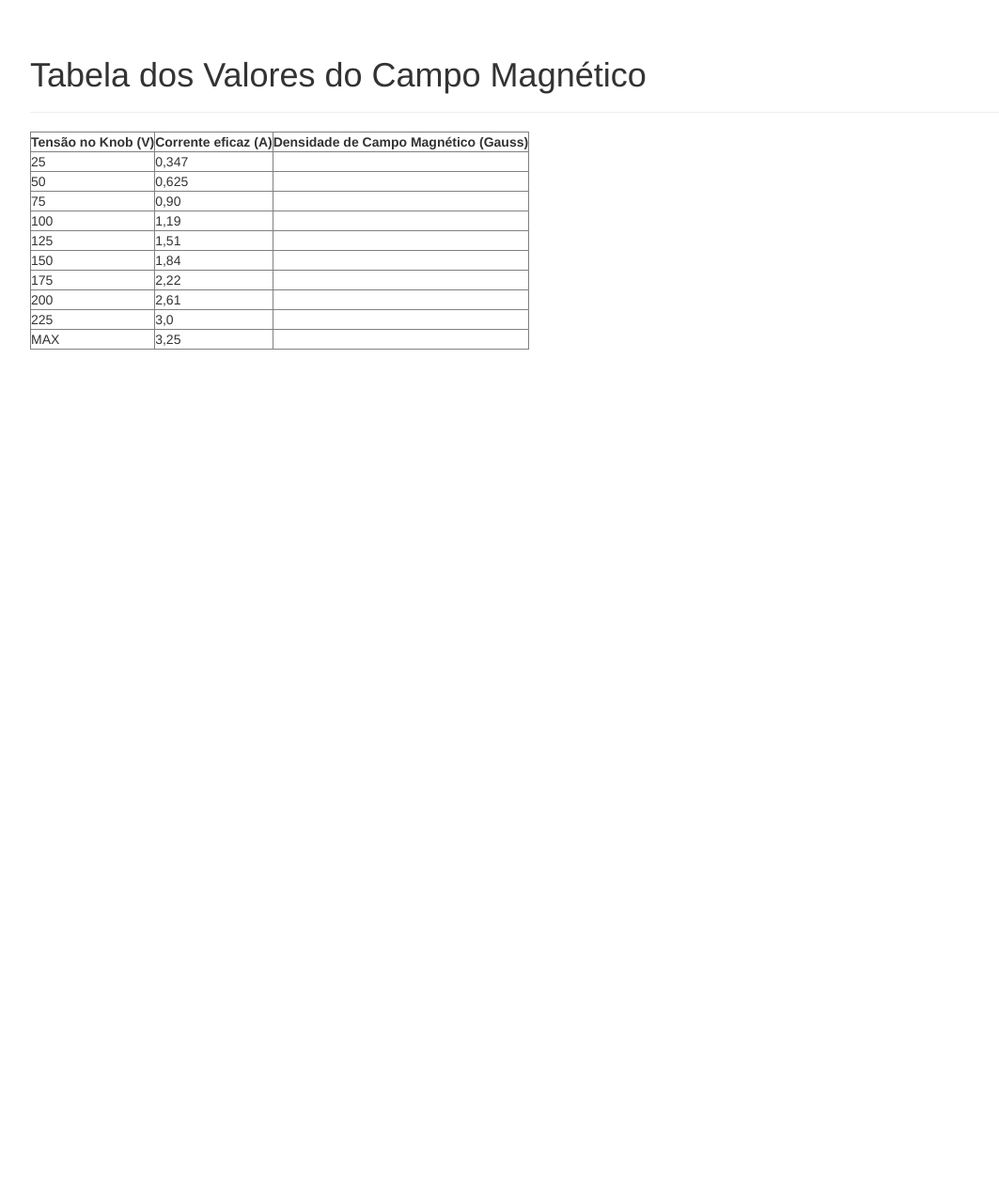
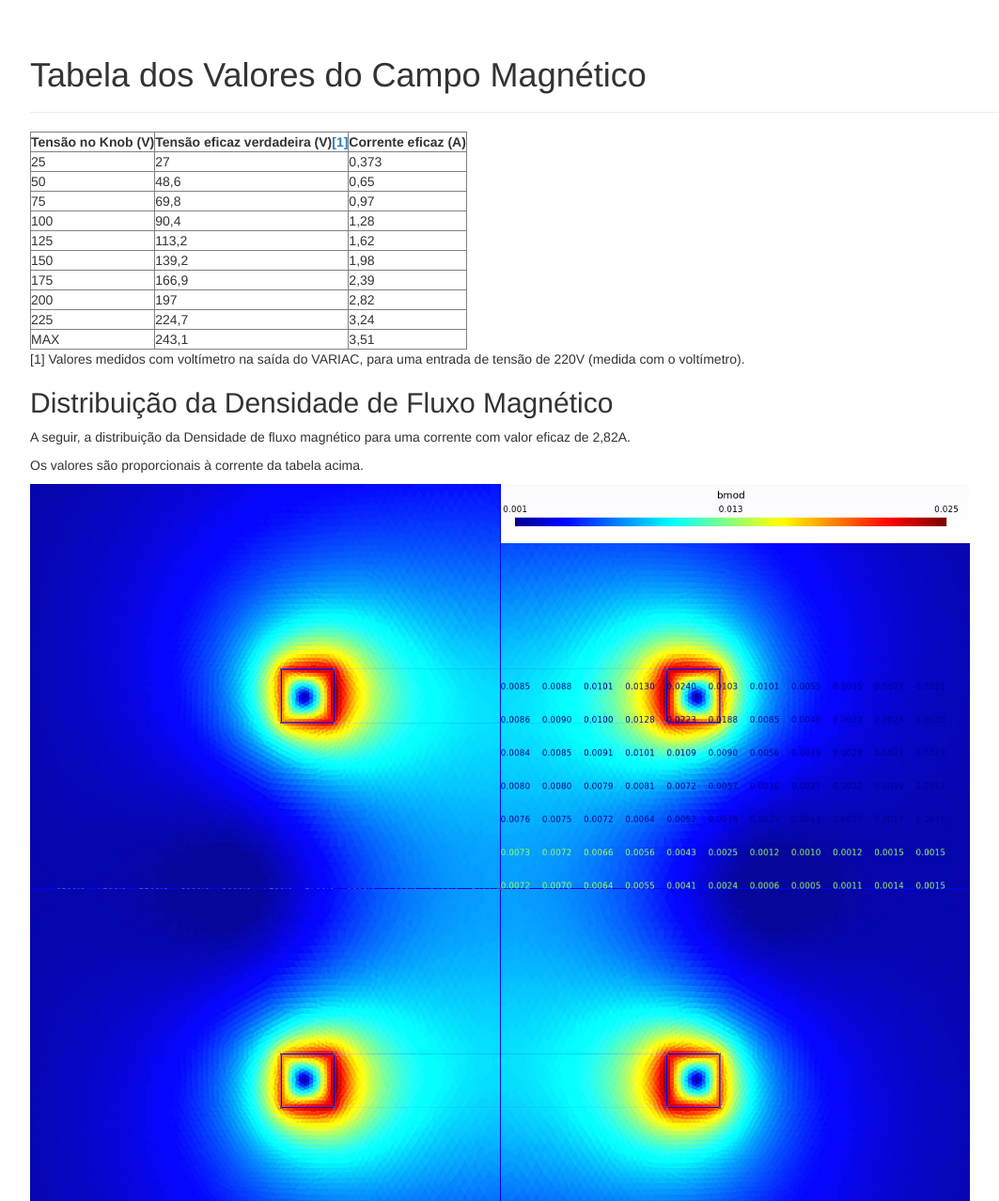
Before and after one commit to jordeam/macbee, a Flask app: page /tabela in a window 1280 px wide. Shown: the part 52-1330 px from the top of the page at 94% size, without its empty margins (38-1101 px from the left). Before the commit the page ends 424 px from the top, so only its background shows below. Run offline with Flask 2, Linux system fonts and the light colour scheme; some libraries are stand-ins or nearby versions.

Commit message:
Improving table of field measures.

```diff
--- a/app/templates/camera/tabela.html
+++ b/app/templates/camera/tabela.html
@@ -10,59 +10,72 @@
 
 <table class="cssTable" border="1">
     <tr>
-        <th>Tensão no Knob (V)</td>
-        <th>Corrente eficaz (A)</td>
-        <th> Densidade de Campo Magnético (Gauss) </td>
+        <th> Tensão no Knob (V)</th>
+        <th> Tensão eficaz verdadeira (V)<a href="#note1">[1]</a> </th>
+        <th> Corrente eficaz (A)</th>
     </tr>
     <tr>
         <td> 25 </td>
-        <td> 0,347 </td>
-        <td> </td>
+        <td> 27
+        <td> 0,373 </td>
     </tr>
     <tr>
         <td> 50 </td>
-        <td> 0,625 </td>
-        <td> </td>
+        <td> 48,6 </td>
+        <td> 0,65 </td>
     </tr>
     <tr>
         <td> 75 </td>
-        <td> 0,90 </td>
-        <td> </td>
+        <td> 69,8 </td>
+        <td> 0,97 </td>
     </tr>
     <tr>
         <td> 100 </td>
-        <td> 1,19 </td>
-        <td> </td>
+        <td> 90,4 </td>
+        <td> 1,28 </td>
     </tr>
     <tr>
         <td> 125 </td>
-        <td> 1,51 </td>
-        <td> </td>
+        <td> 113,2 </td>
+        <td> 1,62 </td>
     </tr>
     <tr>
         <td> 150 </td>
-        <td> 1,84 </td>
-        <td> </td>
+        <td> 139,2 </td>
+        <td> 1,98 </td>
     </tr>
     <tr>
         <td> 175 </td>
-        <td> 2,22 </td>
-        <td> </td>
+        <td> 166,9 </td>
+        <td> 2,39 </td>
     </tr>
     <tr>
         <td> 200 </td>
-        <td> 2,61 </td>
-        <td> </td>
+        <td> 197 </td>
+        <td> 2,82 </td>
     </tr>
     <tr>
         <td> 225 </td>
-        <td> 3,0 </td>
-        <td> </td>
+        <td> 224,7 </td>
+        <td> 3,24 </td>
     </tr>
     <tr>
         <td> MAX </td>
-        <td> 3,25 </td>
-        <td> </td>
+        <td> 243,1 </td>
+        <td> 3,51 </td>
     </tr>
 </table>
+
+<p id="note1"> [1] Valores medidos com voltímetro na saída do VARIAC, para uma entrada de tensão de 220V (medida com o voltímetro).</p>
+
+<h2>Distribuição da Densidade de Fluxo Magnético</h2>
+
+<p>A seguir, a distribuição da Densidade de fluxo magnético para uma corrente com valor eficaz de 2,82A.</p>
+
+<p> Os valores são proporcionais à corrente da tabela acima.</p>
+
+<img src="{{ url_for('static', filename = 'Field-w-4A.jpg') }}" alt="Distribuição da Densidade de Fluxo" width="1000">
+
+
+
     {% endblock %}
```
Also changed, not shown: app/static/Field-w-4A.jpg (added).
